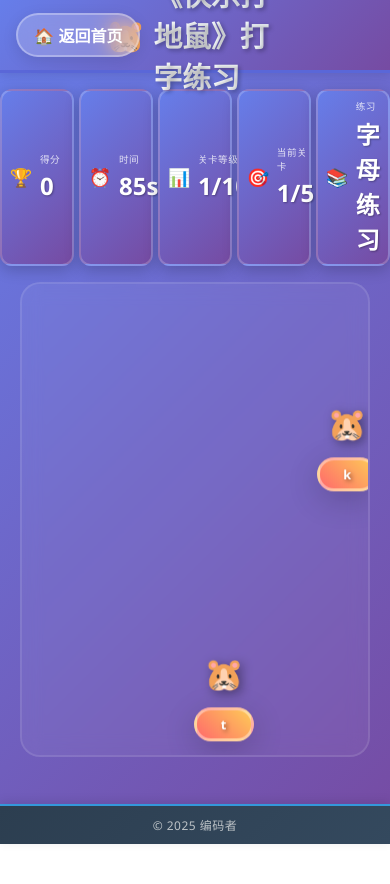
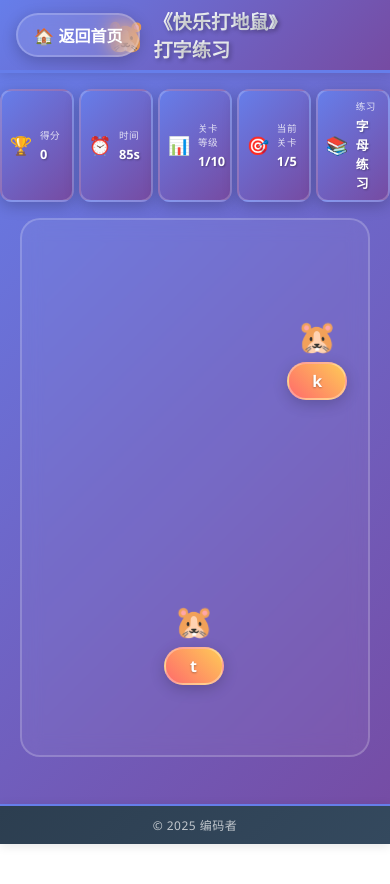
Before and after one commit to wcsee/typing-game, a React (Create React App) app in the folder frontend/: page /game in a window 390 px wide. Shown: the top 884 px of the page. Built offline with nearby package versions, Linux system fonts and the light colour scheme.

Commit message:
updated css files

```diff
--- a/frontend/src/App.css
+++ b/frontend/src/App.css
@@ -44,7 +44,7 @@ body {
   border: 2px solid var(--glass-border);
   backdrop-filter: blur(10px);
   transition: var(--transition-normal);
-  z-index: 1000;
+  z-index: var(--z-pause-button);
   display: flex;
   align-items: center;
   gap: 0.5rem;
@@ -72,7 +72,7 @@ body {
   display: flex;
   justify-content: center;
   align-items: center;
-  z-index: 999;
+  z-index: var(--z-pause);
   animation: fadeIn 0.3s ease;
 }
 
@@ -164,338 +164,11 @@ body {
   }
 }
 
-/* 开始游戏界面 */
-.game-start, .game-over {
-  text-align: center;
-  background: rgba(255, 255, 255, 0.1);
-  backdrop-filter: blur(15px);
-  padding: 40px;
-  border-radius: 20px;
-  border: 1px solid rgba(255, 255, 255, 0.2);
-  box-shadow: 0 8px 32px rgba(0, 0, 0, 0.2);
-  max-width: 500px;
-  margin-top: 50px;
-}
+/* 游戏相关样式已移至对应的页面组件 */
 
-.game-start h2, .game-over h2 {
-  font-size: 2rem;
-  margin-bottom: 20px;
-  color: #feca57;
-  text-shadow: 2px 2px 4px rgba(0, 0, 0, 0.3);
-}
+/* 响应式设计已移至对应的组件文件 */
 
-.game-start p, .game-over p {
-  font-size: 1.1rem;
-  margin-bottom: 15px;
-  opacity: 0.9;
-  line-height: 1.6;
-}
-
-.game-rules {
-  text-align: left;
-  background: rgba(255, 255, 255, 0.05);
-  padding: 20px;
-  border-radius: 15px;
-  margin: 20px 0;
-  border: 1px solid rgba(255, 255, 255, 0.1);
-}
-
-.game-rules p {
-  margin-bottom: 8px;
-  font-size: 1rem;
-}
-
-.game-rules strong {
-  color: #feca57;
-  font-size: 1.1rem;
-}
-
-.start-button {
-  background: var(--accent-gradient);
-  border: none;
-  padding: 15px 30px;
-  font-size: 1.2rem;
-  font-weight: bold;
-  color: var(--text-color);
-  border-radius: var(--radius-round);
-  cursor: pointer;
-  transition: var(--transition-normal);
-  box-shadow: var(--shadow-medium);
-  margin-top: 20px;
-}
-
-.start-button:hover {
-  transform: translateY(-3px);
-  box-shadow: 0 8px 25px rgba(255, 107, 107, 0.6);
-  background: linear-gradient(45deg, #ff5252, #ffc107);
-}
-
-.start-button:active {
-  transform: translateY(-1px);
-}
-
-/* 模式选择和章节选择样式已移至HomePage.css */
-
-.chapter-status.unlocked {
-  color: #feca57;
-}
-
-.chapter-status.completed {
-  color: #48cae4;
-}
-
-.chapter-status.locked {
-  color: #999;
-}
-
-/* 成功消息 */
-.success-message {
-  color: #48cae4;
-  font-size: 1.3rem;
-  font-weight: bold;
-  margin: 15px 0;
-  text-shadow: 0 0 10px rgba(72, 202, 228, 0.5);
-}
-
-/* 当前输入显示 */
-.current-input-display {
-  text-align: center;
-  margin-bottom: 20px;
-  padding: 15px;
-  background: rgba(255, 255, 255, 0.1);
-  border-radius: 10px;
-  backdrop-filter: blur(10px);
-  border: 1px solid rgba(255, 255, 255, 0.2);
-}
-
-.input-label {
-  color: #fff;
-  font-size: 1.2rem;
-  font-weight: bold;
-  margin-right: 10px;
-}
-
-.input-text {
-  color: #feca57;
-  font-size: 1.5rem;
-  font-weight: bold;
-  font-family: 'Courier New', monospace;
-  background: rgba(254, 202, 87, 0.2);
-  padding: 5px 10px;
-  border-radius: 5px;
-  min-width: 20px;
-  display: inline-block;
-}
-
-.cursor {
-  color: #feca57;
-  font-size: 1.5rem;
-  font-weight: bold;
-  animation: blink 1s infinite;
-  margin-left: 2px;
-}
-
-@keyframes blink {
-  0%, 50% { opacity: 1; }
-  51%, 100% { opacity: 0; }
-}
-
-/* 地鼠容器 */
-.moles-container {
-  position: relative;
-  width: 100%;
-  height: 60vh;
-  min-height: 400px;
-}
-
-/* 地鼠样式 */
-.mole {
-  position: absolute;
-  display: flex;
-  flex-direction: column;
-  align-items: center;
-  cursor: pointer;
-  animation: moleAppear 0.3s ease-out, moleBounce 2s ease-in-out infinite;
-  z-index: 10;
-}
-
-@keyframes moleAppear {
-  0% {
-    transform: scale(0) rotate(180deg);
-    opacity: 0;
-  }
-  100% {
-    transform: scale(1) rotate(0deg);
-    opacity: 1;
-  }
-}
-
-@keyframes moleBounce {
-  0%, 100% {
-    transform: translateY(0px);
-  }
-  50% {
-    transform: translateY(-10px);
-  }
-}
-
-.mole-emoji {
-  font-size: 4.5rem;
-  margin-bottom: 8px;
-  filter: drop-shadow(3px 3px 6px rgba(0, 0, 0, 0.4));
-  transition: transform 0.2s ease;
-}
-
-.mole:hover .mole-emoji {
-  transform: scale(1.1);
-}
-
-.mole-word {
-  background: var(--accent-gradient);
-  color: var(--text-color);
-  padding: 12px 20px;
-  border-radius: 25px;
-  font-weight: bold;
-  font-size: 1.4rem;
-  box-shadow: var(--shadow-heavy);
-  border: 3px solid rgba(255, 255, 255, 0.4);
-  backdrop-filter: blur(8px);
-  text-shadow: 2px 2px 4px rgba(0, 0, 0, 0.4);
-  transition: var(--transition-fast);
-  min-width: 60px;
-  text-align: center;
-}
-
-.mole:hover .mole-word {
-  transform: scale(1.05);
-  box-shadow: 0 8px 25px rgba(0, 0, 0, 0.4);
-}
-
-/* 响应式设计 */
-@media (max-width: 768px) {
-  .game-header h1 {
-    font-size: 2rem;
-  }
-
-  .game-stats {
-    gap: 20px;
-  }
-
-  .stat {
-    padding: 10px 20px;
-  }
-
-  .stat-value {
-    font-size: 1.5rem;
-  }
-
-  .word-input {
-    width: 250px;
-    font-size: 1.1rem;
-  }
-
-  .mole-emoji {
-    font-size: 2.5rem;
-  }
-
-  .mole-word {
-    font-size: 0.9rem;
-    padding: 6px 12px;
-  }
-
-  .game-start, .game-over {
-    padding: 30px 20px;
-    margin: 20px;
-  }
-}
-
-@media (max-width: 480px) {
-  .game-header h1 {
-    font-size: 1.8rem;
-  }
-
-  .game-stats {
-    flex-direction: column;
-    gap: 15px;
-  }
-
-  .word-input {
-    width: 200px;
-  }
-
-  .mole-emoji {
-    font-size: 2rem;
-  }
-
-  .mole-word {
-    font-size: 0.8rem;
-    padding: 5px 10px;
-  }
-}
-
-/* 特殊效果 */
-.mole.hit {
-  animation: moleHit 0.5s ease-out forwards;
-  pointer-events: none;
-}
-
-.mole.hit .mole-emoji {
-  animation: emojiHit 0.5s ease-out forwards;
-}
-
-.mole.hit .mole-word {
-  animation: wordHit 0.5s ease-out forwards;
-}
-
-@keyframes moleHit {
-  0% {
-    transform: scale(1);
-    opacity: 1;
-  }
-  30% {
-    transform: scale(1.2) rotate(5deg);
-    opacity: 1;
-  }
-  100% {
-    transform: scale(0.3) rotate(180deg) translateY(-50px);
-    opacity: 0;
-  }
-}
-
-@keyframes emojiHit {
-  0% {
-    transform: scale(1) rotate(0deg);
-    filter: drop-shadow(3px 3px 6px rgba(0, 0, 0, 0.4));
-  }
-  30% {
-    transform: scale(1.3) rotate(-10deg);
-    filter: drop-shadow(5px 5px 10px rgba(255, 215, 0, 0.6)) brightness(1.3);
-  }
-  100% {
-    transform: scale(0.2) rotate(-90deg) translateY(-30px);
-    filter: drop-shadow(0px 0px 0px transparent) brightness(2);
-    opacity: 0;
-  }
-}
-
-@keyframes wordHit {
-  0% {
-    transform: scale(1) rotate(0deg);
-    background: linear-gradient(45deg, #ff6b6b, #feca57);
-    box-shadow: 0 6px 20px rgba(0, 0, 0, 0.3);
-  }
-  30% {
-    transform: scale(1.1) rotate(5deg);
-    background: linear-gradient(45deg, #00ff00, #ffff00);
-    box-shadow: 0 8px 30px rgba(0, 255, 0, 0.5);
-  }
-  100% {
-    transform: scale(0.1) rotate(45deg) translateY(-20px);
-    background: linear-gradient(45deg, #ffffff, #ffffff);
-    box-shadow: 0 0 0px transparent;
-    opacity: 0;
-  }
-}
+/* 特殊效果已移至GamePage.css */
 
 /* 背景装饰 */
 .App::before {
--- a/frontend/src/components/Footer.css
+++ b/frontend/src/components/Footer.css
@@ -1,15 +1,17 @@
+@import '../styles/variables.css';
+
 .footer {
   position: fixed;
   bottom: 0;
   left: 0;
   right: 0;
   background: linear-gradient(135deg, #2c3e50, #34495e);
-  color: #ecf0f1;
+  color: var(--text-color);
   padding: 12px 0;
   text-align: center;
-  box-shadow: 0 -2px 10px rgba(0, 0, 0, 0.1);
-  z-index: 1000;
-  border-top: 2px solid #3498db;
+  box-shadow: var(--shadow-light);
+  z-index: var(--z-footer);
+  border-top: 2px solid var(--primary-color);
 }
 
 .footer-content {
@@ -22,13 +24,13 @@
   margin: 0;
   font-size: 14px;
   font-weight: 500;
-  color: #bdc3c7;
+  color: rgba(255, 255, 255, 0.7);
   letter-spacing: 0.5px;
+  transition: var(--transition-normal);
 }
 
 .copyright:hover {
-  color: #3498db;
-  transition: color 0.3s ease;
+  color: var(--primary-color);
 }
 
 /* 响应式设计 */
--- a/frontend/src/components/GameStats.css
+++ b/frontend/src/components/GameStats.css
@@ -1,3 +1,5 @@
+@import '../styles/variables.css';
+
 .game-stats-sidebar {
   position: fixed;
   left: 20px;
@@ -6,10 +8,8 @@
   display: flex;
   flex-direction: column;
   gap: 1rem;
-  z-index: 50;
+  z-index: var(--z-stats);
 }
-
-@import '../styles/variables.css';
 
 .stat-card {
   background: var(--primary-gradient);
@@ -28,7 +28,7 @@
 
 .stat-card:hover {
   transform: translateX(5px) scale(1.05);
-  box-shadow: 0 6px 20px rgba(0, 0, 0, 0.3);
+  box-shadow: var(--shadow-heavy);
 }
 
 .stat-icon {
--- a/frontend/src/components/Header.css
+++ b/frontend/src/components/Header.css
@@ -3,12 +3,12 @@
 .game-header {
   background: var(--primary-gradient);
   color: var(--text-color);
-  padding: 1rem 2rem;
+  padding: 2rem 2rem;
   box-shadow: var(--shadow-light);
   position: sticky;
   top: 0;
-  z-index: 100;
-  border-bottom: 3px solid #5a67d8;
+  z-index: var(--z-header);
+  border-bottom: 3px solid var(--primary-color);
 }
 
 .header-content {
@@ -39,31 +39,31 @@
   font-weight: bold;
   margin: 0;
   text-shadow: 2px 2px 4px rgba(0, 0, 0, 0.3);
-  background: linear-gradient(45deg, #fff, #f0f8ff);
+  background: linear-gradient(45deg, var(--text-color), #f0f8ff);
   -webkit-background-clip: text;
   -webkit-text-fill-color: transparent;
   background-clip: text;
 }
 
 .back-to-home-button {
-  background: rgba(255, 255, 255, 0.2);
-  color: white;
-  border: 2px solid rgba(255, 255, 255, 0.3);
+  background: var(--glass-bg);
+  color: var(--text-color);
+  border: 2px solid var(--glass-border);
   padding: 0.5rem 1rem;
   border-radius: 25px;
   font-size: 1rem;
   font-weight: bold;
   cursor: pointer;
-  transition: all 0.3s ease;
+  transition: var(--transition-normal);
   backdrop-filter: blur(10px);
-  box-shadow: 0 4px 15px rgba(0, 0, 0, 0.1);
+  box-shadow: var(--shadow-medium);
 }
 
 .back-to-home-button:hover {
   background: rgba(255, 255, 255, 0.3);
   border-color: rgba(255, 255, 255, 0.5);
   transform: translateY(-2px);
-  box-shadow: 0 6px 20px rgba(0, 0, 0, 0.2);
+  box-shadow: var(--shadow-heavy);
 }
 
 @keyframes bounce {
--- a/frontend/src/index.css
+++ b/frontend/src/index.css
@@ -1,10 +1,10 @@
+/* 全局样式已移至App.css和variables.css */
+/* 保留必要的字体平滑设置 */
 body {
-  margin: 0;
   -webkit-font-smoothing: antialiased;
   -moz-osx-font-smoothing: grayscale;
 }
 
 code {
-  font-family: source-code-pro, Menlo, Monaco, Consolas, 'Courier New',
-    monospace;
+  font-family: source-code-pro, Menlo, Monaco, Consolas, 'Courier New', monospace;
 }
--- a/frontend/src/pages/GamePage.css
+++ b/frontend/src/pages/GamePage.css
@@ -40,33 +40,33 @@
   text-align: center;
   margin-bottom: 20px;
   padding: 15px;
-  background: rgba(255, 255, 255, 0.1);
-  border-radius: 10px;
+  background: var(--glass-bg);
+  border-radius: var(--radius-small);
   backdrop-filter: blur(10px);
-  border: 1px solid rgba(255, 255, 255, 0.2);
+  border: 1px solid var(--glass-border);
 }
 
 .input-label {
-  color: #fff;
+  color: var(--text-color);
   font-size: 1.2rem;
   font-weight: bold;
   margin-right: 10px;
 }
 
 .input-text {
-  color: #feca57;
+  color: var(--accent-color);
   font-size: 1.5rem;
   font-weight: bold;
-
+  font-family: var(--font-mono);
   background: rgba(254, 202, 87, 0.2);
   padding: 5px 10px;
-  border-radius: 5px;
+  border-radius: var(--radius-small);
   min-width: 20px;
   display: inline-block;
 }
 
 .cursor {
-  color: #feca57;
+  color: var(--accent-color);
   font-size: 1.5rem;
   font-weight: bold;
   animation: blink 1s infinite;
@@ -84,11 +84,11 @@
 .moles-container {
   position: relative;
   width: 100%;
-  height: calc(100vh - 300px); /* 动态计算高度，减去其他元素的空间 */
+  height: calc(100vh - 300px);
   min-height: 400px;
-  background: rgba(255, 255, 255, 0.05);
-  border-radius: 20px;
-  border: 2px solid rgba(255, 255, 255, 0.1);
+  background: var(--glass-bg-light);
+  border-radius: var(--radius-large);
+  border: 2px solid var(--glass-border);
   backdrop-filter: blur(10px);
   overflow: hidden;
   flex: 1;
@@ -98,9 +98,9 @@
 .mole {
   position: absolute;
   transform: translate(-50%, -50%);
-  transition: all 0.3s ease;
+  transition: var(--transition-normal);
   cursor: pointer;
-  z-index: 10;
+  z-index: var(--z-mole);
   display: flex;
   flex-direction: column;
   align-items: center;
@@ -151,7 +151,7 @@
 
 .mole:hover .mole-word {
   transform: scale(1.1);
-  box-shadow: 0 6px 20px rgba(0, 0, 0, 0.4);
+  box-shadow: var(--shadow-heavy);
 }
 
 /* 游戏结束界面 */
@@ -166,14 +166,14 @@
   text-align: center;
   backdrop-filter: blur(15px);
   border: 2px solid var(--glass-border);
-  z-index: 100;
+  z-index: var(--z-game-over);
   min-width: 300px;
 }
 
 .game-over h2 {
   font-size: 2.5rem;
   margin-bottom: 20px;
-  color: #feca57;
+  color: var(--accent-color);
   text-shadow: 0 2px 4px rgba(0, 0, 0, 0.5);
 }
 
@@ -184,7 +184,7 @@
 }
 
 .success-message {
-  color: #48cae4;
+  color: var(--success-color);
   font-size: 1.4rem;
   font-weight: bold;
   margin: 20px 0;
@@ -215,30 +215,30 @@
   font-weight: bold;
   color: white;
   border: none;
-  border-radius: 25px;
+  border-radius: var(--radius-round);
   cursor: pointer;
-  transition: all 0.3s ease;
+  transition: var(--transition-normal);
   min-width: 120px;
 }
 
 .restart-button {
-  background: linear-gradient(45deg, #ff6b6b, #feca57);
-  box-shadow: 0 4px 15px rgba(255, 107, 107, 0.4);
+  background: var(--accent-gradient);
+  box-shadow: var(--shadow-medium);
 }
 
 .restart-button:hover {
   transform: translateY(-2px);
-  box-shadow: 0 6px 20px rgba(255, 107, 107, 0.6);
+  box-shadow: var(--shadow-heavy);
 }
 
 .home-button {
-  background: linear-gradient(45deg, #667eea, #764ba2);
-  box-shadow: 0 4px 15px rgba(102, 126, 234, 0.4);
+  background: var(--primary-gradient);
+  box-shadow: var(--shadow-medium);
 }
 
 .home-button:hover {
   transform: translateY(-2px);
-  box-shadow: 0 6px 20px rgba(102, 126, 234, 0.6);
+  box-shadow: var(--shadow-heavy);
 }
 
 /* 响应式设计 */
```
Also changed, not shown: frontend/src/pages/HomePage.css (+17 -17 lines), frontend/src/styles/variables.css (+9 -0 lines).
